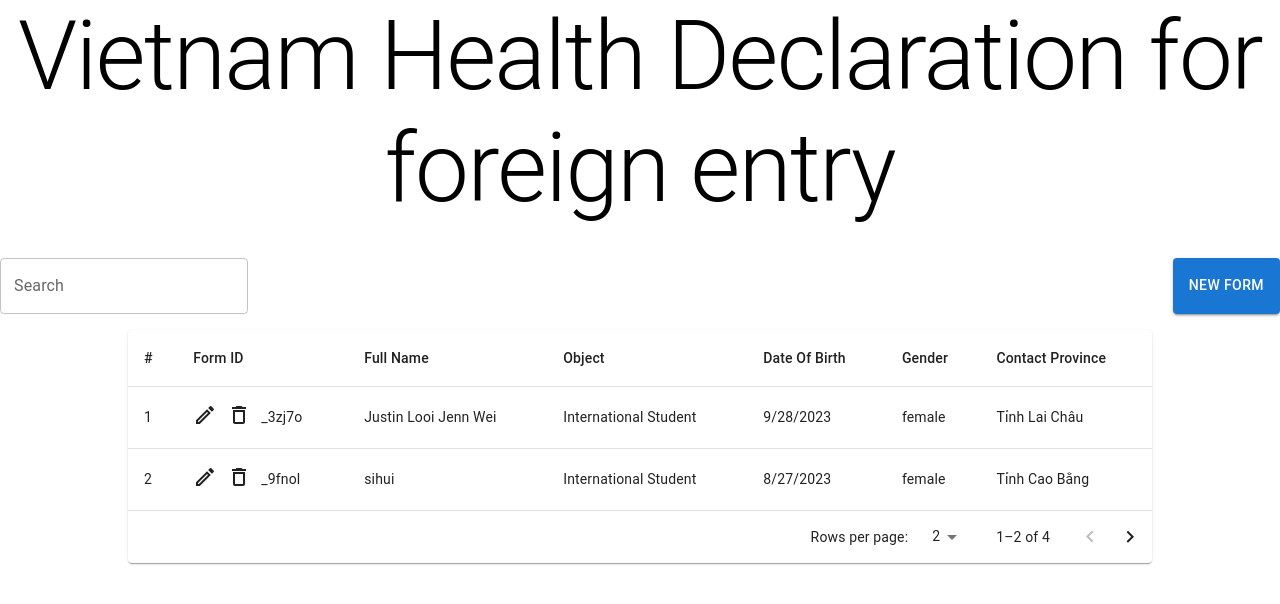
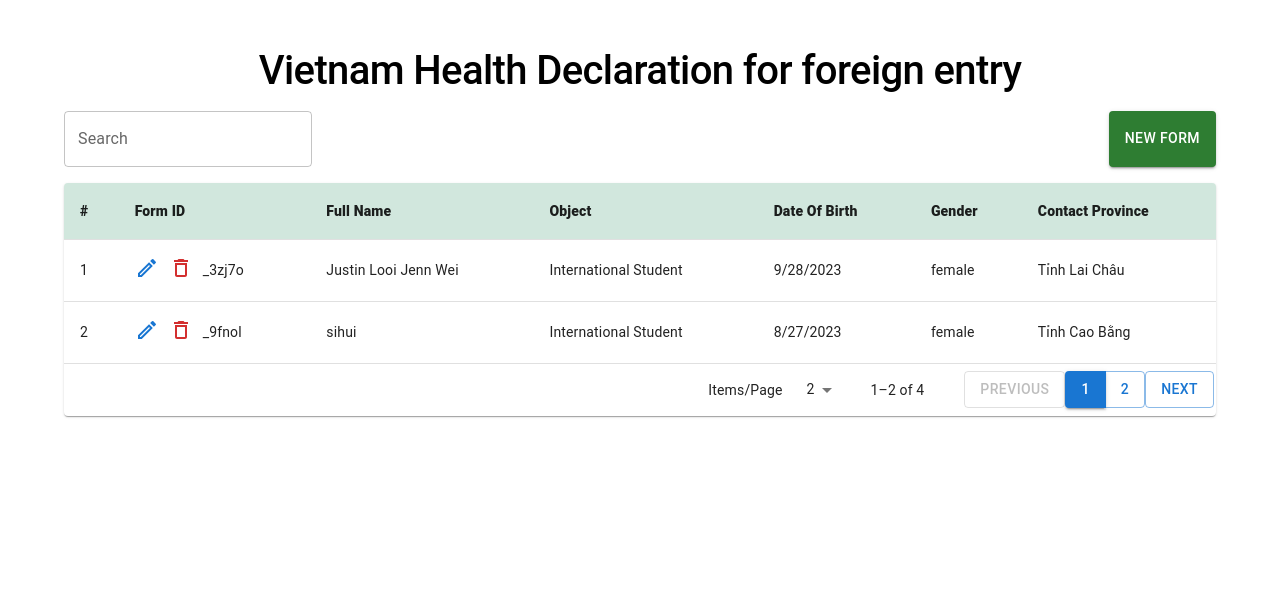
Before and after one commit to Just111n/health-declaration-app, a React (Create React App) app: page /table in a window 1280 px wide. Shown: the top 604 px of the page. Built offline with nearby package versions, Linux system fonts and the light colour scheme.

Commit message:
Feature: complete dataTable UI

```diff
--- a/src/screens/TableScreen/TableScreen.js
+++ b/src/screens/TableScreen/TableScreen.js
@@ -1,15 +1,26 @@
-import { useState } from "react";
+import React, { useState } from "react";
 import DataTable from "./components/DataTable";
 import Typography from "@mui/material/Typography";
-import { Box, TextField, Button } from "@mui/material";
+import { Box, TextField, Button, Container } from "@mui/material";
 import { useNavigate } from "react-router-dom";
 
 export default function TableScreen() {
   const [searchTerm, setSearchTerm] = useState("");
   const navigate = useNavigate();
+
   return (
-    <Box>
-      <Typography variant="h1" gutterBottom>
+    <Container display="flex" justifyContent="center" alignItems="center">
+      <Box maxWidth="lg" paddingTop={6}>
+        <Typography
+          variant="h1"
+          gutterBottom
+          style={{
+            fontSize: "2.5rem",
+            marginBottom: "16px",
+            fontWeight: 500,
+            // ... other styles
+          }}
+        >
           Vietnam Health Declaration for foreign entry
         </Typography>
         <Box display="flex" justifyContent="space-between" marginBottom={2}>
@@ -21,14 +32,14 @@ export default function TableScreen() {
           />
           <Button
             variant="contained"
-          color="primary"
+            color="success"
             onClick={() => navigate("/form")}
           >
             New Form
           </Button>
         </Box>
-
-      <DataTable />
+        <DataTable searchTerm={searchTerm} />
       </Box>
+    </Container>
   );
 }
--- a/src/screens/TableScreen/components/DataTable.js
+++ b/src/screens/TableScreen/components/DataTable.js
@@ -7,7 +7,6 @@ import {
   TableHead,
   TableRow,
   Paper,
-  Button,
   TablePagination,
   Box,
 } from "@mui/material";
@@ -16,14 +15,17 @@ import mock from "../../../data/mock.json";
 import DeleteOutlinedIcon from "@mui/icons-material/DeleteOutlined";
 import ModeEditOutlineOutlinedIcon from "@mui/icons-material/ModeEditOutlineOutlined";
 import { useNavigate } from "react-router-dom";
+import { alpha } from "@mui/material/styles";
+import TablePaginationActions from "./TablePaginationActions";
+import { styled } from "@mui/material/styles";
+import { tableCellClasses } from "@mui/material/TableCell";
 
-export default function DataTable() {
+export default function DataTable({ searchTerm }) {
   const [data, setData] = useState(mock);
   const [page, setPage] = useState(0);
   const [rowsPerPage, setRowsPerPage] = useState(2);
   const navigate = useNavigate();
 
-  // Fetch data from local storage when the component mounts
   useEffect(() => {
     const storedData = localStorage.getItem(COVID_FORM_KEY);
     if (storedData) {
@@ -32,9 +34,18 @@ export default function DataTable() {
   }, []);
 
   useEffect(() => {
-    // Update local storage whenever the data changes
     localStorage.setItem(COVID_FORM_KEY, JSON.stringify(data));
   }, [data]);
+
+  const filteredData = data.filter((row) => {
+    return (
+      row.fullName.toLowerCase().includes(searchTerm.toLowerCase()) ||
+      row.object.toLowerCase().includes(searchTerm.toLowerCase()) ||
+      row.id.toString().includes(searchTerm) ||
+      row.gender.toLowerCase().includes(searchTerm.toLowerCase()) ||
+      row.province.toLowerCase().includes(searchTerm.toLowerCase())
+    );
+  });
 
   const handleChangePage = (event, newPage) => {
     setPage(newPage);
@@ -53,37 +64,24 @@ export default function DataTable() {
     const updatedData = data.filter((item) => item.id !== id);
     setData(updatedData);
   };
-
-  return (
-    <Box display="flex" justifyContent="center" alignItems="center">
-      <TableContainer component={Paper} style={{ width: "80%" }}>
-        <Table>
-          <TableHead>
-            <TableRow>
-              <TableCell>#</TableCell>
-
-              <TableCell>Form ID</TableCell>
-              <TableCell>Full Name</TableCell>
-              <TableCell>Object</TableCell>
-              <TableCell>Date Of Birth</TableCell>
-              <TableCell>Gender</TableCell>
-              <TableCell>Contact Province</TableCell>
-            </TableRow>
-          </TableHead>
-          <TableBody>
-            {(rowsPerPage > 0
-              ? data.slice(page * rowsPerPage, page * rowsPerPage + rowsPerPage)
-              : data
-            ).length > 0 ? (
-              (rowsPerPage > 0
-                ? data.slice(
-                    page * rowsPerPage,
-                    page * rowsPerPage + rowsPerPage
-                  )
-                : data
-              ).map((row, index) => (
-                <TableRow key={row.id}>
-                  <TableCell>{page * rowsPerPage + index + 1}</TableCell>
+  const StyledTableCell = styled(TableCell)(({ theme }) => ({
+    [`&.${tableCellClasses.head}`]: {
+      backgroundColor: "#D1E7DD",
+      fontWeight: 800,
+    },
+    [`&.${tableCellClasses.body}`]: {},
+  }));
+  const DataRow = ({ row, handleEdit, handleDelete, rowIndex }) => (
+    <TableRow
+      key={row.id}
+      sx={{
+        "&:hover": {
+          backgroundColor: alpha("#212529", 0.1),
+          cursor: "pointer",
+        },
+      }}
+    >
+      <TableCell>{rowIndex + 1}</TableCell>
       <TableCell>
         <div
           style={{
@@ -92,50 +90,99 @@ export default function DataTable() {
             gap: "10px", // for spacing between elements
           }}
         >
-                      <div
-                        onClick={() => handleEdit(row.id)}
-                        style={{ cursor: "pointer" }}
-                      >
-                        <ModeEditOutlineOutlinedIcon />
+          <div onClick={() => handleEdit(row.id)} style={{ cursor: "pointer" }}>
+            <ModeEditOutlineOutlinedIcon color="primary" />
           </div>
 
           <div
             onClick={() => handleDelete(row.id)}
             style={{ cursor: "pointer" }}
           >
-                        <DeleteOutlinedIcon />
+            <DeleteOutlinedIcon color="error" />
           </div>
 
           <span>{row.id}</span>
         </div>
       </TableCell>
-
       <TableCell>{row.fullName}</TableCell>
       <TableCell>{row.object}</TableCell>
-                  <TableCell>
-                    {new Date(row.dateOfBirth).toLocaleDateString()}
-                  </TableCell>
+      <TableCell>{new Date(row.dateOfBirth).toLocaleDateString()}</TableCell>
       <TableCell>{row.gender}</TableCell>
       <TableCell>{row.province}</TableCell>
     </TableRow>
-              ))
-            ) : (
+  );
+
+  function renderTableBody(
+    filteredData,
+    page,
+    rowsPerPage,
+    handleEdit,
+    handleDelete
+  ) {
+    const dataToDisplay =
+      rowsPerPage > 0
+        ? filteredData.slice(
+            page * rowsPerPage,
+            page * rowsPerPage + rowsPerPage
+          )
+        : filteredData;
+
+    if (dataToDisplay.length === 0) {
+      return (
         <TableRow>
           <TableCell colSpan={8} style={{ textAlign: "center" }}>
             No declarations
           </TableCell>
         </TableRow>
+      );
+    }
+
+    return dataToDisplay.map((row, index) => (
+      <DataRow
+        row={row}
+        handleEdit={handleEdit}
+        handleDelete={handleDelete}
+        rowIndex={page * rowsPerPage + index}
+      />
+    ));
+  }
+
+  return (
+    <Box display="flex" justifyContent="center" alignItems="center">
+      <TableContainer component={Paper}>
+        <Table>
+          <TableHead>
+            <TableRow>
+              <StyledTableCell>#</StyledTableCell>
+              <StyledTableCell>Form ID</StyledTableCell>
+              <StyledTableCell>Full Name</StyledTableCell>
+              <StyledTableCell>Object</StyledTableCell>
+              <StyledTableCell>Date Of Birth</StyledTableCell>
+              <StyledTableCell>Gender</StyledTableCell>
+              <StyledTableCell>Contact Province</StyledTableCell>
+            </TableRow>
+          </TableHead>
+
+          <TableBody>
+            {renderTableBody(
+              filteredData,
+              page,
+              rowsPerPage,
+              handleEdit,
+              handleDelete
             )}
           </TableBody>
         </Table>
         <TablePagination
           rowsPerPageOptions={[2, 4, 6]}
           component="div"
-          count={data.length}
+          count={filteredData.length}
           rowsPerPage={rowsPerPage}
           page={page}
           onPageChange={handleChangePage}
           onRowsPerPageChange={handleChangeRowsPerPage}
+          labelRowsPerPage="Items/Page"
+          ActionsComponent={TablePaginationActions} // This line uses the custom actions
         />
       </TableContainer>
     </Box>
--- /dev/null
+++ b/src/screens/TableScreen/components/TablePaginationActions.js
@@ -0,0 +1,69 @@
+import React from "react";
+import IconButton from "@mui/material/IconButton";
+import KeyboardArrowLeft from "@mui/icons-material/KeyboardArrowLeft";
+import KeyboardArrowRight from "@mui/icons-material/KeyboardArrowRight";
+import { Button } from "@mui/material";
+import ButtonGroup from "@mui/material/ButtonGroup";
+
+function TablePaginationActions({ count, page, rowsPerPage, onPageChange }) {
+  const handleBackButtonClick = (event) => {
+    onPageChange(event, page - 1);
+  };
+
+  const handleNextButtonClick = (event) => {
+    onPageChange(event, page + 1);
+  };
+
+  const handlePageNumberClick = (event, pageNumber) => {
+    onPageChange(event, pageNumber);
+  };
+
+  const totalPages = Math.ceil(count / rowsPerPage);
+  const pageNumbers = [...Array(totalPages).keys()]; // This gives [0,1,2,..., totalPages-1]
+
+  return (
+    <div
+      style={{
+        flexShrink: 0,
+        marginLeft: "2.5rem",
+        display: "flex",
+        alignItems: "center",
+      }}
+    >
+      <Button
+        variant="outlined"
+        onClick={handleBackButtonClick}
+        disabled={page === 0}
+      >
+        Previous
+      </Button>
+
+      {/* Render page numbers */}
+      <ButtonGroup>
+        {pageNumbers.map((pageNumber) => (
+          <Button
+            key={pageNumber}
+            onClick={(e) => handlePageNumberClick(e, pageNumber)}
+            variant={pageNumber === page ? "contained" : "outlined"}
+            //   style={{
+            //     cursor: "pointer",
+            //     color: pageNumber === page ? "blue" : "black",
+            //   }}
+          >
+            {pageNumber + 1}
+          </Button>
+        ))}
+      </ButtonGroup>
+
+      <Button
+        variant="outlined"
+        onClick={handleNextButtonClick}
+        disabled={page >= totalPages - 1}
+      >
+        Next
+      </Button>
+    </div>
+  );
+}
+
+export default TablePaginationActions;
```
Lines whose indentation alone changed are shown as unchanged.
